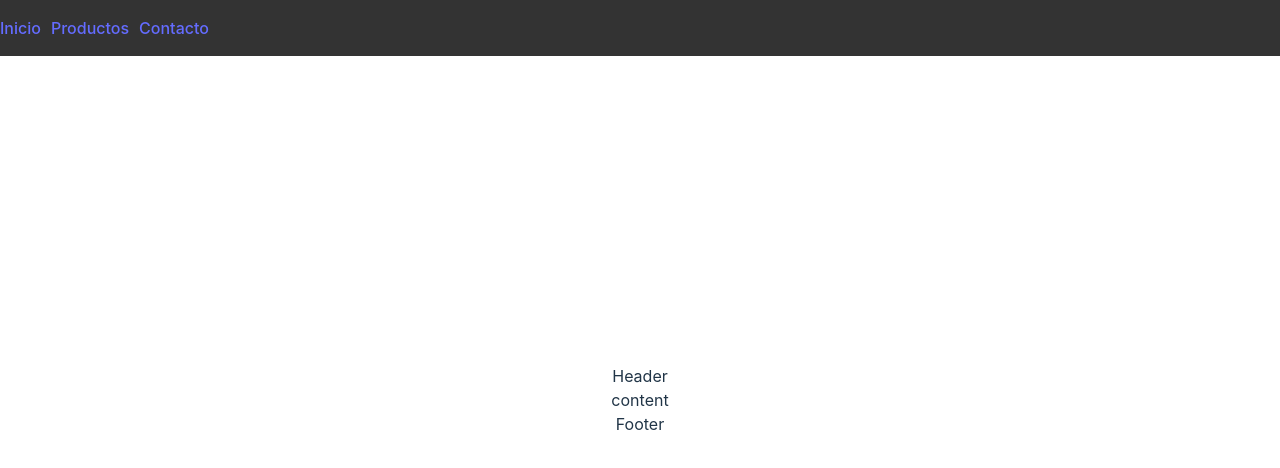
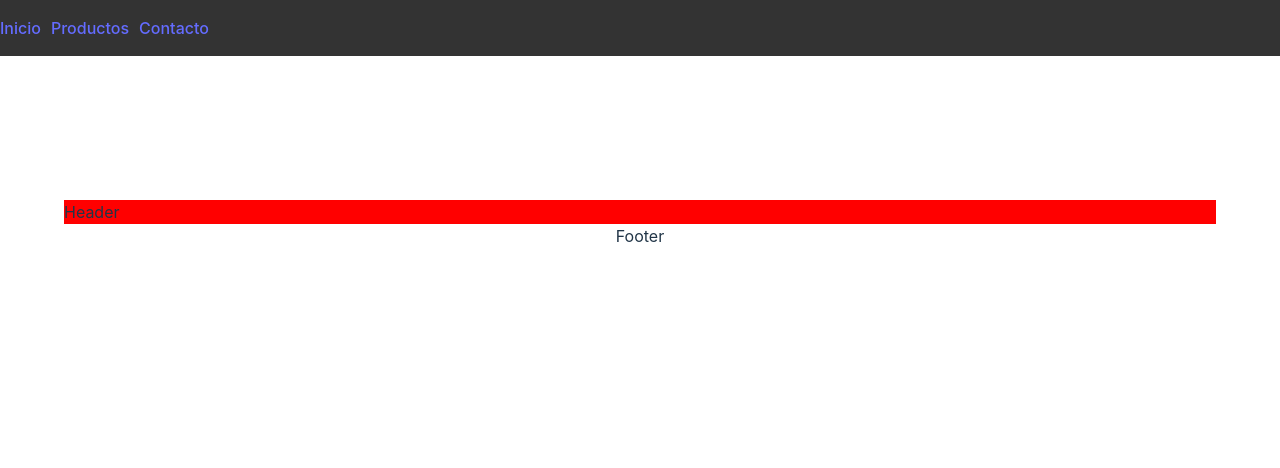
Before and after one commit to Damian-16/myPortfolio, a React (Vite) app: page / in a window 1280 px wide. Shown: the top 468 px of the page. Built offline with nearby package versions, Linux system fonts and the light colour scheme.

Commit message:
agregado header

```diff
--- a/src/components/header.jsx
+++ b/src/components/header.jsx
@@ -1,8 +1,10 @@
 import React from 'react'
+import { getStyles } from '../styles/styles'
 
 const Header = () => {
+    const styles = getStyles()
   return (
-    <div>Header</div>
+    <div style={styles.header}>Header</div>
   )
 }
 
--- a/src/components/homeView.jsx
+++ b/src/components/homeView.jsx
@@ -2,14 +2,14 @@ import React from "react";
 import Navbar from "./navbar";
 
 import Footer from "./footer";
-import Header from "./header";
+
 
 const HomeView = () => {
   return (
     <>
       <Navbar />
-      <Header/>
-      content
+
+
       <Footer/>
     </>
   );
--- a/src/components/navbar.jsx
+++ b/src/components/navbar.jsx
@@ -1,10 +1,13 @@
 import React from "react";
-import { getNavbarStyles } from "../styles/styles";
+import { getStyles } from "../styles/styles";
+import Header from "./header";
+
 
 
 const Navbar = () => {
-    const styles = getNavbarStyles();
+    const styles = getStyles();
   return (
+    <div>
     <nav style={styles.navbar}>
       <ul style={styles.navbarList}>
         <li style={styles.navbarItem}>
@@ -18,6 +21,10 @@ const Navbar = () => {
         </li>
       </ul>
     </nav>
+     <Header >
+     {/* Contenido del header */}
+   </Header>
+   </div>
   );
 };
 
--- a/src/index.css
+++ b/src/index.css
@@ -2,16 +2,18 @@
   font-family: Inter, system-ui, Avenir, Helvetica, Arial, sans-serif;
   line-height: 1.5;
   font-weight: 400;
-
   color-scheme: light dark;
+  margin:0;
+  padding: 0;
   color: rgba(255, 255, 255, 0.87);
   background-color: #242424;
-
   font-synthesis: none;
   text-rendering: optimizeLegibility;
   -webkit-font-smoothing: antialiased;
   -moz-osx-font-smoothing: grayscale;
   -webkit-text-size-adjust: 100%;
+
+
 }
 
 a {
--- a/src/styles/styles.js
+++ b/src/styles/styles.js
@@ -1,4 +1,4 @@
-export function getNavbarStyles() {
+export function getStyles() {
   return {
     navbar: {
       backgroundColor: "#333",
@@ -20,5 +20,11 @@ export function getNavbarStyles() {
       color: "white",
       textDecoration: "none",
     },
+    header:{
+        marginTop: "-200px",
+        backgroundColor:"red",
+        display:"flex",
+        width:'90vw',
+    }
   };
 }
```
